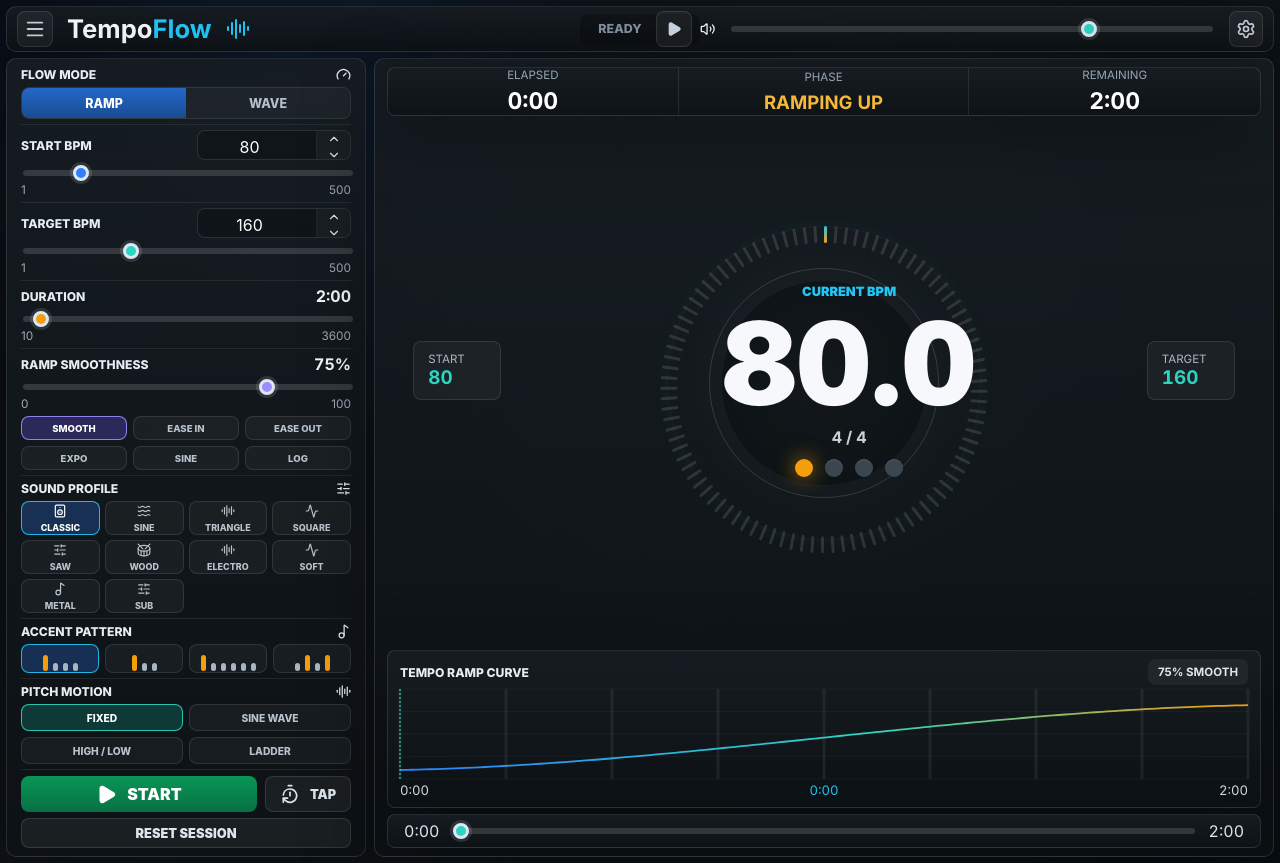
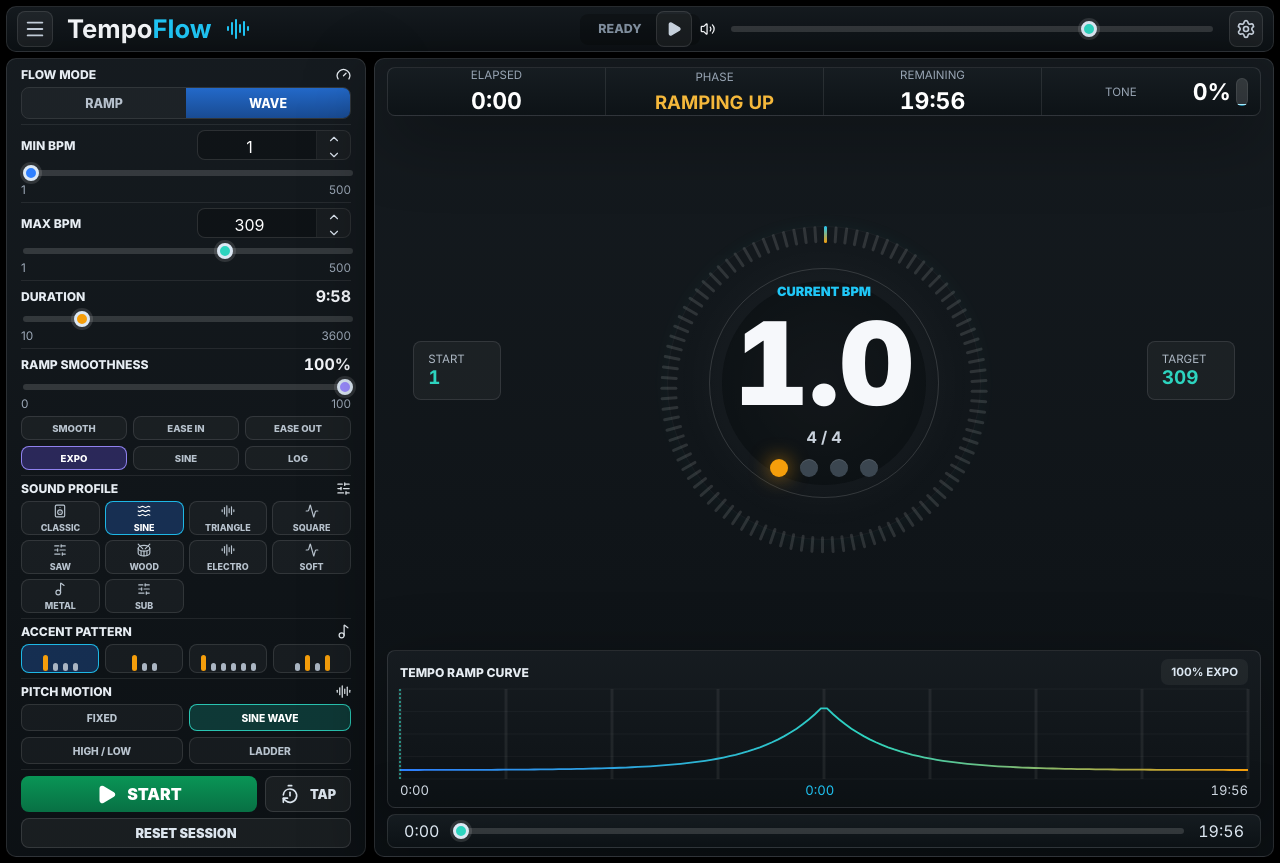
Before and after one commit to oreogano9/bpmapp, a React (Vite) app: page / in a window 1280 px wide. Built offline with nearby package versions, Linux system fonts and the light colour scheme.

Commit message:
Set tone-reactive defaults

```diff
--- a/src/main.jsx
+++ b/src/main.jsx
@@ -134,6 +134,10 @@ function getPitchVolumeMultiplier(pitchMultiplier) {
   return pitchMultiplier < 1 ? 0.8 : 1;
 }
 
+function getToneLevelFromMultiplier(pitchMultiplier) {
+  return clamp((pitchMultiplier - 0.45) / 1.1, 0, 1);
+}
+
 function isContinuousProfile(profile) {
   return profile.startsWith('tone-');
 }
@@ -184,7 +188,7 @@ function playClick(context, destination, profile, accent, pitchMultiplier = 1) {
   osc.stop(now + (profile === 'soft' ? 0.1 : 0.045));
 }
 
-function useAudioEngine({ isRunning, startBpm, targetBpm, duration, mode, curveAmount, curveType, profile, pattern, pitchMode, volume, onBeat, onComplete }) {
+function useAudioEngine({ isRunning, startBpm, targetBpm, duration, mode, curveAmount, curveType, profile, pattern, pitchMode, volume, onBeat, onTone, onComplete }) {
   const engine = useRef({
     context: null,
     master: null,
@@ -199,13 +203,13 @@ function useAudioEngine({ isRunning, startBpm, targetBpm, duration, mode, curveA
     running: false
   });
 
-  const settings = useRef({ startBpm, targetBpm, duration, mode, curveAmount, curveType, profile, pattern, pitchMode, volume, onBeat, onComplete });
+  const settings = useRef({ startBpm, targetBpm, duration, mode, curveAmount, curveType, profile, pattern, pitchMode, volume, onBeat, onTone, onComplete });
   useEffect(() => {
-    settings.current = { startBpm, targetBpm, duration, mode, curveAmount, curveType, profile, pattern, pitchMode, volume, onBeat, onComplete };
+    settings.current = { startBpm, targetBpm, duration, mode, curveAmount, curveType, profile, pattern, pitchMode, volume, onBeat, onTone, onComplete };
     if (engine.current.master) {
       engine.current.master.gain.setTargetAtTime(volume, engine.current.context.currentTime, 0.015);
     }
-  }, [startBpm, targetBpm, duration, mode, curveAmount, curveType, profile, pattern, pitchMode, volume, onBeat, onComplete]);
+  }, [startBpm, targetBpm, duration, mode, curveAmount, curveType, profile, pattern, pitchMode, volume, onBeat, onTone, onComplete]);
 
   const ensureAudio = useCallback(async () => {
     if (!engine.current.context) {
@@ -241,6 +245,7 @@ function useAudioEngine({ isRunning, startBpm, targetBpm, duration, mode, curveA
     if (!e.context) return;
     if (!isContinuousProfile(s.profile)) {
       stopContinuousTone(e);
+      s.onTone?.(0);
       return;
     }
 
@@ -268,8 +273,10 @@ function useAudioEngine({ isRunning, startBpm, targetBpm, duration, mode, curveA
     e.lastContinuousAt = now;
 
     const multiplier = getContinuousPitchMultiplier(e.pitchPhase, s.pitchMode, s.pattern.beats.length);
+    const toneLevel = getToneLevelFromMultiplier(multiplier);
     e.continuous.osc.frequency.setTargetAtTime(520 * multiplier, now, 0.025);
     e.continuous.gain.gain.setTargetAtTime((s.profile === 'tone-sine' ? 0.34 : 0.24) * getPitchVolumeMultiplier(multiplier), now, 0.035);
+    s.onTone?.(toneLevel);
   }, [stopContinuousTone]);
 
   const seek = useCallback((elapsed) => {
@@ -486,19 +493,20 @@ function RampCurve({ mode, startBpm, targetBpm, duration, elapsed, curveAmount,
 }
 
 function App() {
-  const [mode, setMode] = useState('linear');
-  const [startBpm, setStartBpm] = useState(80);
-  const [targetBpm, setTargetBpm] = useState(160);
-  const [duration, setDuration] = useState(120);
-  const [curveAmount, setCurveAmount] = useState(75);
-  const [curveType, setCurveType] = useState('smoothstep');
-  const [profileId, setProfileId] = useState('classic');
+  const [mode, setMode] = useState('oscillate');
+  const [startBpm, setStartBpm] = useState(1);
+  const [targetBpm, setTargetBpm] = useState(309);
+  const [duration, setDuration] = useState(598);
+  const [curveAmount, setCurveAmount] = useState(100);
+  const [curveType, setCurveType] = useState('expo');
+  const [profileId, setProfileId] = useState('tone-sine');
   const [patternId, setPatternId] = useState('four');
-  const [pitchMode, setPitchMode] = useState('fixed');
+  const [pitchMode, setPitchMode] = useState('sine-wave');
   const [volume, setVolume] = useState(0.75);
   const [isRunning, setIsRunning] = useState(false);
   const [elapsed, setElapsed] = useState(0);
   const [pulse, setPulse] = useState(0);
+  const [toneLevel, setToneLevel] = useState(0);
   const [beatIndex, setBeatIndex] = useState(0);
   const tapTimes = useRef([]);
 
@@ -519,6 +527,10 @@ function App() {
     setElapsed(duration);
   }, [duration]);
 
+  const onTone = useCallback((level) => {
+    setToneLevel(level);
+  }, []);
+
   const audio = useAudioEngine({
     isRunning,
     startBpm,
@@ -532,8 +544,14 @@ function App() {
     pitchMode,
     volume,
     onBeat,
+    onTone,
     onComplete
   });
+
+  useEffect(() => {
+    const channel = Math.round(clamp(toneLevel, 0, 1) * 255);
+    document.documentElement.style.setProperty('--tone-bg', `rgb(${channel} ${channel} ${channel})`);
+  }, [toneLevel]);
 
   useEffect(() => {
     let frame;
@@ -573,7 +591,7 @@ function App() {
   };
 
   return (
-    <main className="appShell">
+    <main className="appShell" style={{ '--tone-level': toneLevel }}>
       <header className="topBar">
         <div className="brand">
           <button className="iconButton" aria-label="Menu"><Menu size={22} /></button>
@@ -690,6 +708,11 @@ function App() {
             <div><span>Elapsed</span><strong>{formatTime(elapsed)}</strong></div>
             <div><span>Phase</span><strong>{phase}</strong></div>
             <div><span>Remaining</span><strong>{formatTime(mode === 'linear' ? duration - elapsed : total - (elapsed % total))}</strong></div>
+            <div className="toneStat">
+              <span>Tone</span>
+              <strong>{Math.round(toneLevel * 100)}%</strong>
+              <i aria-hidden="true"><b style={{ height: `${clamp(toneLevel, 0, 1) * 100}%` }} /></i>
+            </div>
           </div>
 
           <TempoDial bpm={currentBpm} progress={progress} pulse={pulse} pattern={pattern} beatIndex={beatIndex} startBpm={startBpm} targetBpm={targetBpm} />
--- a/src/styles.css
+++ b/src/styles.css
@@ -1,7 +1,8 @@
 :root {
+  --tone-bg: #000;
   color-scheme: dark;
   font-family: Inter, ui-sans-serif, system-ui, -apple-system, BlinkMacSystemFont, "Segoe UI", sans-serif;
-  background: #0a0d10;
+  background: var(--tone-bg);
   color: #f6f8fb;
   font-synthesis: none;
   text-rendering: geometricPrecision;
@@ -15,10 +16,8 @@ body {
   margin: 0;
   min-width: 320px;
   min-height: 100vh;
-  background:
-    radial-gradient(circle at 62% 38%, rgba(45, 212, 191, 0.09), transparent 28rem),
-    radial-gradient(circle at 22% 12%, rgba(47, 128, 255, 0.14), transparent 24rem),
-    linear-gradient(135deg, #080b0f 0%, #101418 48%, #090d11 100%);
+  background: var(--tone-bg);
+  transition: background 35ms linear;
 }
 
 button,
@@ -36,6 +35,8 @@ button {
   min-height: 100vh;
   margin: 0 auto;
   padding: 6px;
+  background: var(--tone-bg);
+  transition: background 35ms linear;
 }
 
 .topBar,
@@ -436,7 +437,7 @@ input[type="range"]::-webkit-slider-thumb {
 
 .statsStrip {
   display: grid;
-  grid-template-columns: repeat(3, 1fr);
+  grid-template-columns: repeat(4, 1fr);
   border-radius: 8px;
 }
 
@@ -469,6 +470,32 @@ input[type="range"]::-webkit-slider-thumb {
   color: #f5b83b;
   text-transform: uppercase;
   font-size: clamp(0.9rem, 1.5vw, 1.16rem);
+}
+
+.toneStat {
+  grid-template-columns: 1fr auto auto;
+  column-gap: 10px;
+  padding: 0 12px;
+}
+
+.toneStat i {
+  display: flex;
+  align-items: end;
+  width: 12px;
+  height: 28px;
+  border-radius: 999px;
+  overflow: hidden;
+  background: rgba(255, 255, 255, 0.13);
+  box-shadow: inset 0 0 0 1px rgba(255, 255, 255, 0.08);
+}
+
+.toneStat i b {
+  display: block;
+  width: 100%;
+  min-height: 2px;
+  border-radius: inherit;
+  background: linear-gradient(180deg, #fff, #20c7f7 62%, #111);
+  transition: height 35ms linear;
 }
 
 .dialPanel {
```
